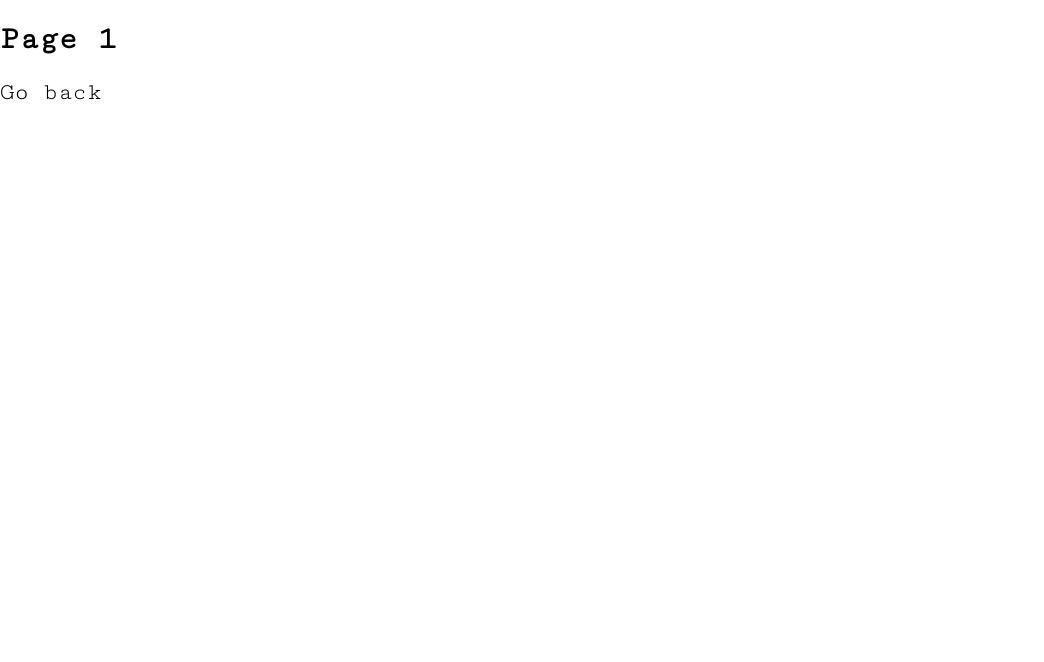
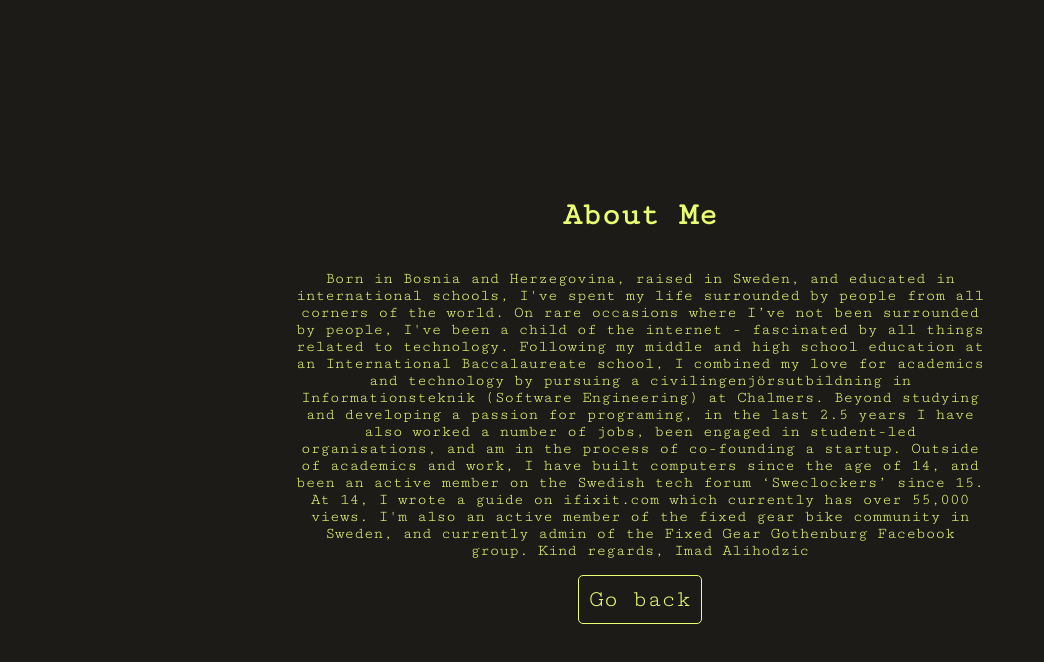
Before and after one commit to iknek/iknek.github.io.old, a React (Create React App) app: page /page1 in a window 1280 px wide. Shown: the top 662 px of the page, without its empty margins (0-1044 px from the left). Built offline with nearby package versions, Linux system fonts and the light colour scheme.

Commit message:
Changed a few pages.

```diff
--- a/public/index.html
+++ b/public/index.html
@@ -4,10 +4,10 @@
     <meta charset="utf-8" />
     <link rel="icon" href="%PUBLIC_URL%/favicon.ico" />
     <meta name="viewport" content="width=device-width, initial-scale=1" />
-    <meta name="theme-color" content="#000000" />
+    <meta name="theme-color" content="#1D1B18" />
     <meta
       name="description"
-      content="Web site created using create-react-app"
+      content="Imad Alihodzic's Personal Website"
     />
     <link rel="apple-touch-icon" href="%PUBLIC_URL%/logo192.png" />
     <!--
@@ -24,7 +24,7 @@
       work correctly both with client-side routing and a non-root public URL.
       Learn how to configure a non-root public URL by running `npm run build`.
     -->
-    <title>React App</title>
+    <title>Imad A</title>
   </head>
   <body>
     <noscript>You need to enable JavaScript to run this app.</noscript>
--- a/src/pages/Page1.js
+++ b/src/pages/Page1.js
@@ -1,18 +1,48 @@
 import React, { Component } from 'react';
 import { Link } from 'react-router-dom';
+
+
+const containerStyle = {
+    display: 'flex',
+    flexDirection: 'column',
+    alignItems: 'center',
+    backgroundColor: '#1D1B18',
+    justifyContent: 'center',
+    textAlign: 'center',
+    height: '100vh',
+    padding: '20%',
+    boxSizing: 'border-box',
+    color: '#EAFE72',
+};
+
+const buttonStyle = {
+    textDecoration: 'none',
+    fontSize: '24px',
+    color: '#EAFE72',
+    border: '1px solid #EAFE72',
+    borderRadius: '5px',
+    padding: '10px',
+    backgroundColor: '#1D1B18',
+    cursor: 'pointer'
+};
 
 const linkStyle = {
     textDecoration: 'none',
     fontSize: '24px',
-    color: 'black'
+    color: '#EAFE72',
 };
 
 class Page1 extends Component {
     render() {
         return (
-            <div>
-                <h1>Page 1</h1>
-                <Link to="/" style={linkStyle}>Go back</Link>
+            <div style={containerStyle}>
+                <h1>About Me</h1>
+                <blockquote> Born in Bosnia and Herzegovina, raised in Sweden, and educated in international schools, I've spent my life surrounded by people from all corners of the world. On rare occasions where I’ve not been surrounded by people, I've been a child of the internet - fascinated by all things related to technology.
+                    Following my middle and high school education at an International Baccalaureate school, I combined my love for academics and technology by pursuing a civilingenjörsutbildning in Informationsteknik (Software Engineering) at Chalmers. Beyond studying and developing a passion for programing, in the last 2.5 years I have also worked a number of jobs, been engaged in student-led organisations, and am in the process of co-founding a startup.
+                    Outside of academics and work, I have built computers since the age of 14, and been an active member on the Swedish tech forum ‘Sweclockers’ since 15. At 14, I wrote a guide on ifixit.com which currently has over 55,000 views. I'm also an active member of the fixed gear bike community in Sweden, and currently admin of the Fixed Gear Gothenburg Facebook group.
+                    Kind regards, Imad Alihodzic
+                </blockquote>
+                <Link to="/" style={buttonStyle}>Go back</Link>
             </div>
         );
     }
--- a/src/pages/Page4.js
+++ b/src/pages/Page4.js
@@ -15,6 +15,13 @@ const containerStyle = {
     color: '#EAFE72',
 };
 
+const linkStyle = {
+    textDecoration: 'none',
+    fontSize: '24px',
+    color: '#EAFE72',
+};
+
+
 const buttonStyle = {
     textDecoration: 'none',
     fontSize: '24px',
@@ -30,12 +37,35 @@ class Page4 extends Component {
     render() {
         return (
             <div style={containerStyle}>
-                <h1>Sorry, I haven't come up with anything fun yet! </h1>
-                <h2> Maybe I should have spent less time coming up with boring things you could be (but probably aren't) doing... </h2>
+                <h1 style={{ fontWeight: 'bold' }}>
+                    Sorry, I haven't come up with anything fun yet!
+                </h1>
+                <h4 style={{ fontWeight: 'normal' }}>
+                    Maybe I should have spent less time coming up with boring things you might
+                    (but probably aren't) doing...
+                </h4>
+                <h2 style={{ fontWeight: 'bold' }}>
+                    Whilst you're here though, why don't I explain how this site is built?
+                </h2>
+                <h3 style={{ fontWeight: 'normal' }}>
+                    It's hosted on Github Pages, and built using JavaScript and React, with
+                    a little bit of CSS thrown in for good measure. If you're interested, the repository can be found here:
+                </h3>
+                <h3 style={{ fontWeight: 'normal' }}>
+                    <a
+                        href="https://github.com/iknek/iknek.github.io"
+                        target="_blank"
+                        rel="noopener noreferrer"
+                        style={linkStyle}
+                    >
+                        github.com/iknek/iknek.github.io
+                     </a>
+                </h3>
                 <Link to="/" style={buttonStyle}>Go back</Link>
             </div>
         );
     }
 }
 
+
 export default Page4;
```
Also changed, not shown: public/manifest.json, public/robots.txt.
